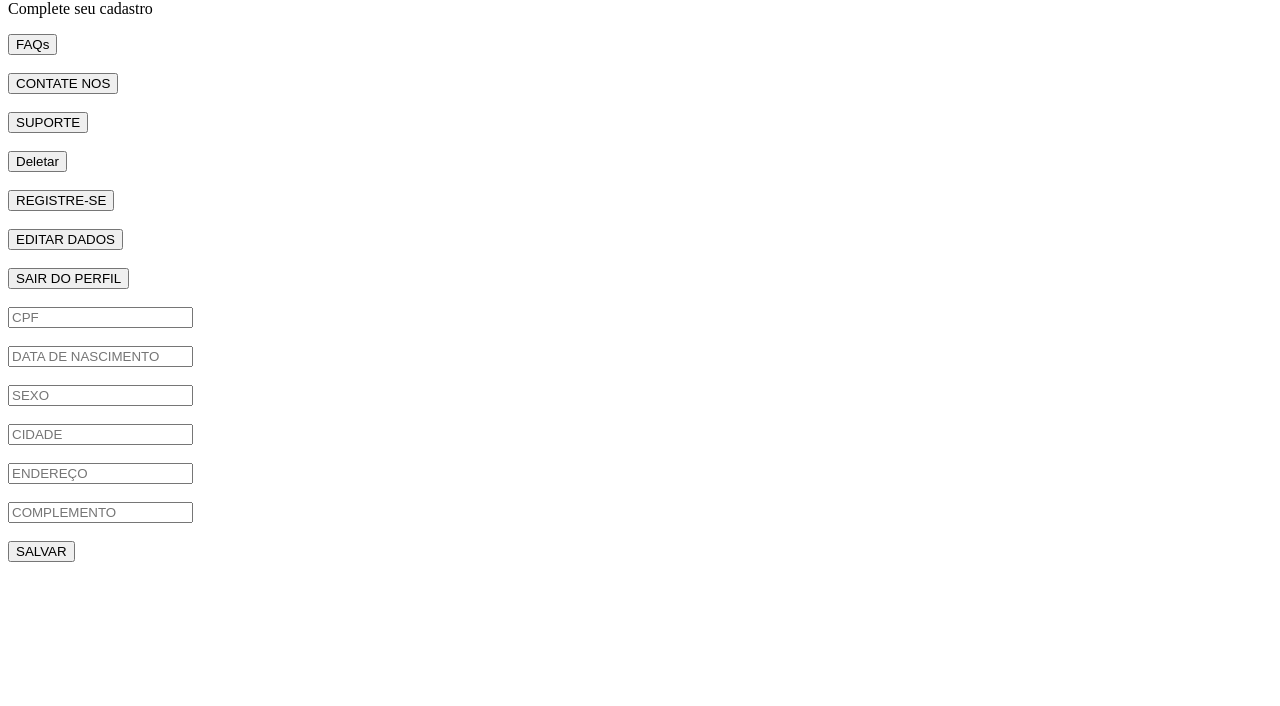
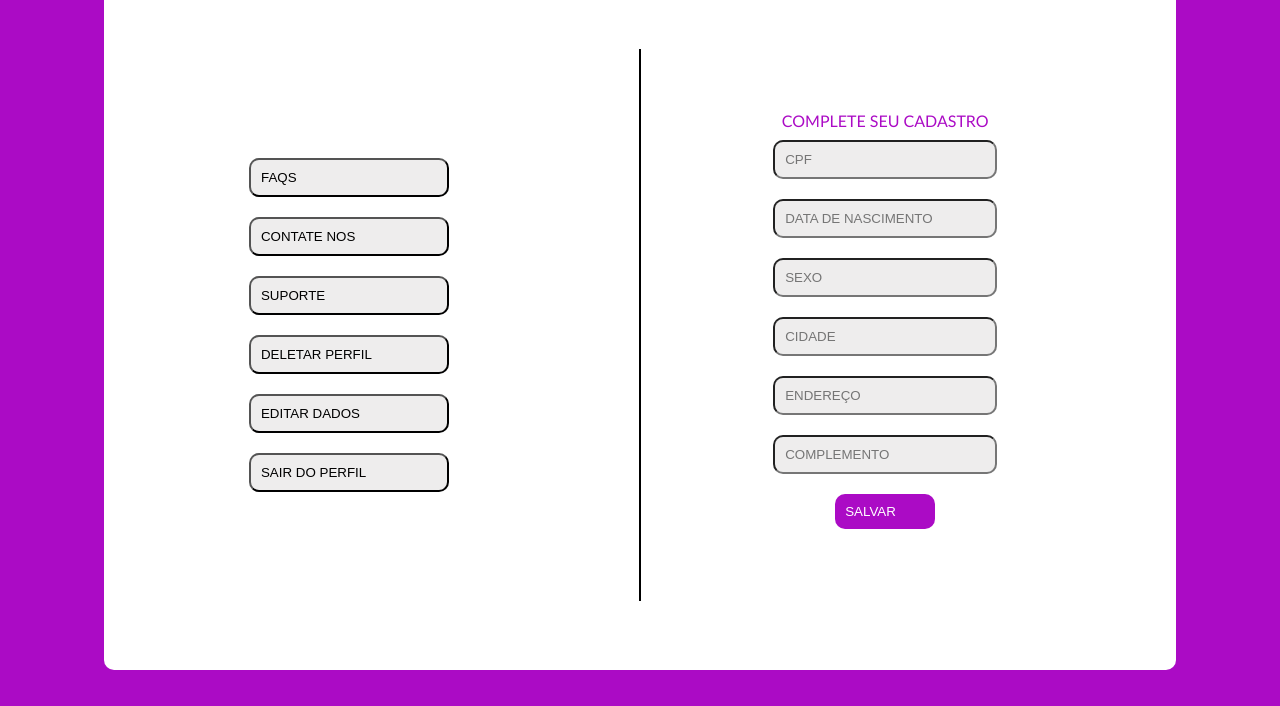
Before and after one commit to lelesanmir/vet-pet, a plain HTML site: page paginas/gerenciar_cadastro.html in a window 1280 px wide. Shown: the part 114-820 px from the top of the page. Drawn offline with Linux system fonts and the light colour scheme.

Commit message:
Gerenciar_cadastro_v1
CSS adicionado e alterações de códigos feitas!

```diff
--- a/paginas/gerenciar_cadastro.html
+++ b/paginas/gerenciar_cadastro.html
@@ -1,43 +1,87 @@
 <!DOCTYPE html>
 <html>
+
 <head>
   <meta charset="UTF-8">
   <meta http-equiv="X-UA-Compatible" content="IE=edge">
   <meta name="viewport" content="width=device-width, initial-scale=1.0">
   <title>Formulário de Cadastro</title>
+  <link rel="stylesheet" href="../stilo/gerenciar_cadastro.css">
   <link rel="icon" type="image/x-icon" href="../imagens/pet-fav.png">
 </head>
+
 <body>
+
+  <h1>GERENCIAR CADASTRO</h1>
+  <section>
+    <div id="btn">
+
+      <!-- Label FAQS -->
+      <a href=".html">
+        <button>FAQS</button>
+      </a>
+
+      <!-- Button Contate nos -->
+      <a href=".html">
+        <button>CONTATE NOS</button>
+      </a>
+
+      <!-- Button suporte -->
+      <a href=".html">
+        <button>SUPORTE</button>
+      </a>
+
+      <form id="deleteForm" action="caminho_para_deletar.php" method="POST">
+        <input type="hidden" name="id" value="ID_DO_CADASTRO">
+        <input type="submit" value="DELETAR PERFIL">
+      </form>
+
+      <input type="submit" value="EDITAR DADOS">
+
+      <input type="submit" value="SAIR DO PERFIL" onclick="window.location.href='index.html'">
+
+    </div>
 
 
 
     <form id="cadastroForm">
-    <id="cabecalho">
-    <h1>GERENCIAR CADASTRO</h1><br>
-    <p>Complete seu cadastro</p>
 
-    <!-- Label FAQS -->
-    <a href=".html">
-        <button>FAQs</button>
-    </a><br><br>
+      <p>COMPLETE SEU CADASTRO</p>
 
-    <!-- Button Contate nos -->
-    <a href=".html">
-        <button>CONTATE NOS</button>
-      </a><br><br>
+      <!-- Label do CPF -->
+      <label for="CPF"></label>
+      <input type="text" id="cpf" name="CPF" class="digite" placeholder="CPF" required>
 
-    <!-- Button suporte -->
-    <a href=".html">
-        <button>SUPORTE</button>
-      </a><br><br>
+      <!-- Label data nascimento. -->
+      <label for="data nascimento"></label>
+      <input type="text" id="date" name="data" class="digite" placeholder="DATA DE NASCIMENTO" required>
 
-      <form id="deleteForm" action="caminho_para_deletar.php" method="POST">
-        <input type="hidden" name="id" value="ID_DO_CADASTRO">
-        <input type="submit" value="Deletar">
+      <!-- Label sexo. -->
+      <label for="sexo"></label>
+      <input type="text" id="SEXO" name="sexo" class="digite" placeholder="SEXO" required>
+
+      <!-- Label Cidade. -->
+      <label for="Cidade"></label>
+      <input type="cidade" id="cidade" name="cidade" class="digite" placeholder="CIDADE" required>
+
+      <!-- Label ENDEREÇO. -->
+      <label for="endereço"></label>
+      <input type="text" id="endereco" name="endereco" class="endereco" placeholder="ENDEREÇO" required>
+
+      <!-- Label Complemento. -->
+      <label for="Complemento"></label>
+      <input type="text" id="cidade" name="Complemento" class="digite" placeholder="COMPLEMENTO" required>
+
+      <!-- Botão salvar-->
+      <div id="salvar">
+      <input type="submit" value="SALVAR">
+      </div>
+
     </form>
+  </section>
 
   <script>
-        document.getElementById("deleteForm").addEventListener("submit", function(event) {
+    document.getElementById("deleteForm").addEventListener("submit", function (event) {
       event.preventDefault();
 
       // Obter o ID do cadastro a ser excluído
@@ -53,43 +97,6 @@
   </script><br><br>
 
 
+</body>
 
-
-
-    <input type="submit" value="REGISTRE-SE" onclick="window.location.href='cadastro_usuario.html'"><br><br>
-
-    <input type="submit" value="EDITAR DADOS"><br><br>
-
-    <input type="submit" value="SAIR DO PERFIL" onclick="window.location.href='index.html'"><br><br>
-
-    <!-- Label do CPF -->
-    <label for="CPF"></label>
-    <input type="text" id="cpf" name="CPF"  class="digite" placeholder="CPF" required><br><br>
-
-    <!-- Label data nascimento. -->
-    <label for="data nascimento"></label>
-    <input type="text" id="date" name="data"  class="digite" placeholder="DATA DE NASCIMENTO" required><br><br>
-
-    <!-- Label sexo. -->
-    <label for="sexo"></label>
-    <input type="text" id="SEXO" name="sexo"  class="digite" placeholder="SEXO" required><br><br>
-
-    <!-- Label Cidade. -->
-    <label for="Cidade"></label>
-    <input type="cidade" id="cidade" name="cidade"  class="digite" placeholder="CIDADE" required><br><br>
-
-    <!-- Label ENDEREÇO. -->
-    <label for="endereço"></label>
-    <input type="text" id="endereco" name="endereco"  class="endereco" placeholder="ENDEREÇO" required><br><br>
-
-    <!-- Label Complemento. -->
-    <label for="Complemento"></label>
-    <input type="text" id="cidade" name="Complemento"  class="digite" placeholder="COMPLEMENTO" required><br><br>
-
-    <!-- Botão salvar-->
-    <input type="submit" value="SALVAR">
-
-  </form>
-
-</body>
 </html>
--- a/stilo/gerenciar_cadastro.css
+++ b/stilo/gerenciar_cadastro.css
@@ -20,68 +20,102 @@ h1 {
     display: flex;
     justify-content: center;
     justify-items: center;
-    width: 60%;
-    padding: 20px;
+    width: 80%;
+    padding: 11px;
     margin: 0 auto;
-    margin-top: 100px;
-    border-radius: 10px 10px 0px 0;
+    margin-top: 50px;
+    border-radius: 10px 10px 0px 0px;
+}
+
+
+section {
+    display: flex;
+    justify-content: center;
+    margin-top: -18px;
 }
 
 section {
-    background-color: white;
-    width: 60%;
-    padding: 20px;
-    margin: 0 auto;
-    display: flex;
-    flex-direction: row;
-    border-radius: 0px 0px 10px 10px;
+    position: relative;
+  }
+
+  section::before {
+    content: "";
+    position: absolute;
+    top: 50%;
+    left: 50%;
+    transform: translate(-50%, -50%);
+    width: 2px;
+    height: 80%;
+    background-color: black;
+  }
+
+
+button {
+    padding: 10px 10px;
+    width: 200px;
+    background-color: rgb(238, 237, 237);
+    border: line;
+    border-radius: 10px;
+    text-align: left;
+    margin: 10px 0%;
+    cursor: pointer;
 }
 
-#texto {
+
+#btn {
+    width: 18%;
+    padding: 130px;
+    background-color: white;
+    display: flex;
+    flex-direction: column;
+    align-items: center;
+    justify-content: center;
+    border-radius: 0px 0px 0px 10px;
+}
+
+
+p {
     font-family: 'Trebuchet MS', 'Lucida Sans Unicode', 'Lucida Grande', 'Lucida Sans', Arial, sans-serif;
     color: #ab0bc5;
-    display: flex;
 }
 
-/* Estilos para os botões */
-.button-container {
+input {
+    width: 200px;
+    padding: 10px 10px;
+    background-color: rgb(238, 237, 237);
+    border: line;
+    border-radius: 10px;
+    text-align: left;
+    margin: 10px 0%;
+    cursor: pointer;
+}
+
+
+#cadastroForm {
+    width: 25%;
+    padding: 131px;
+    background-color: white;
     display: flex;
     flex-direction: column;
-    justify-content: flex-end;
-    justify-items: center;
-    margin-left: auto;
-    padding: 50px;
+    align-items: center;
+    justify-content: center;
+    margin-top: 0px;
+    border-radius: 0px 0px 10px 0px;
 }
 
-input[type="button"] {
-    font-family: fonte1;
-    text-shadow: black 0.1em 0.1em 0.2em;
+#salvar [type='submit'] {
+    display: flex;
+    justify-content: center;
+    justify-items: center;
+    width: 100px;
+    background-color: #ab0bc5;
     color: white;
-    background-color: #ab0bc5;
-    border-radius: 10px;
-    padding: 28px;
-    width: 240px;
     border: none;
-    margin-bottom: 10px;
 }
 
-input[type="button"]:hover {
+#salvar [type='submit']:hover {
     -webkit-filter: drop-shadow(15px 10px 5px rgba(0, 0, 0, .5));
-    filter: drop-shadow(5px 5px 5px rgba(0, 0, 0, .5));
+    filter: drop-shadow(15px 10px 5px rgba(0, 0, 0, .5));
     transition: all 0.5s;
     cursor: pointer;
 }
-
-/* Estilos para a tabela */
-table {
-    width: 100%;
-    border-collapse: collapse;
-    border: none;
-}
-
-th, td {
-    padding: 8px;
-    text-align: left;
-    border-bottom: 1px solid #ddd;
-    border: none;
-}
```
Lines whose indentation alone changed are shown as unchanged.
